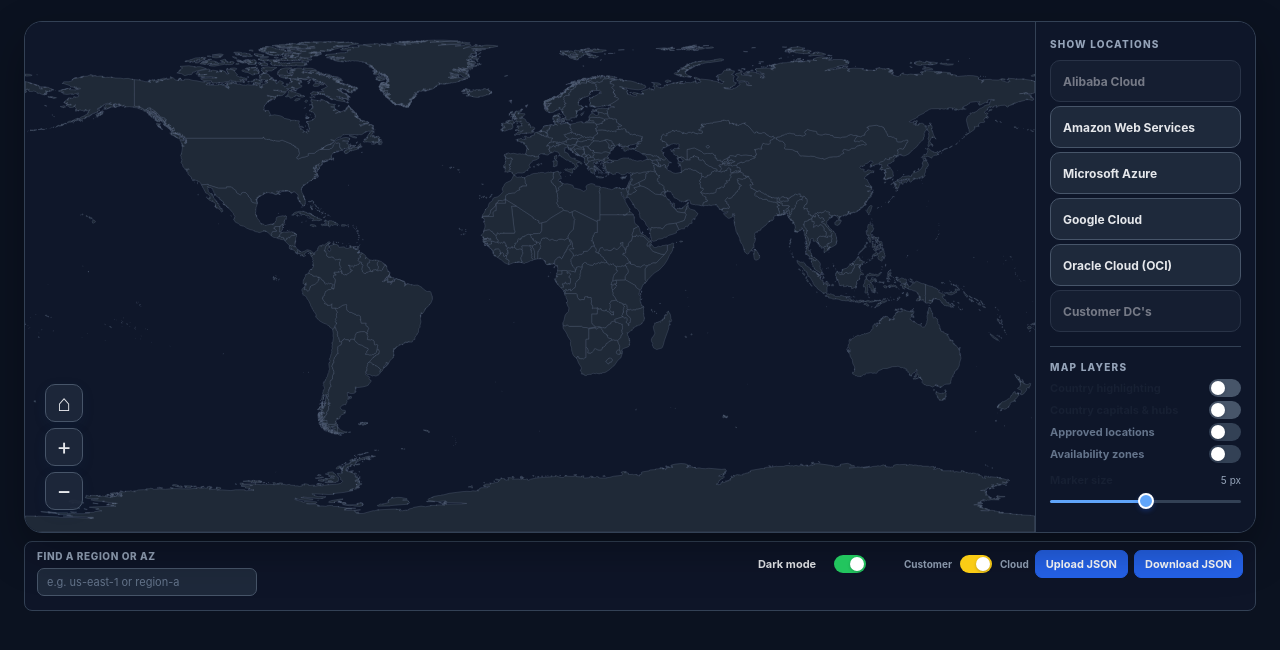
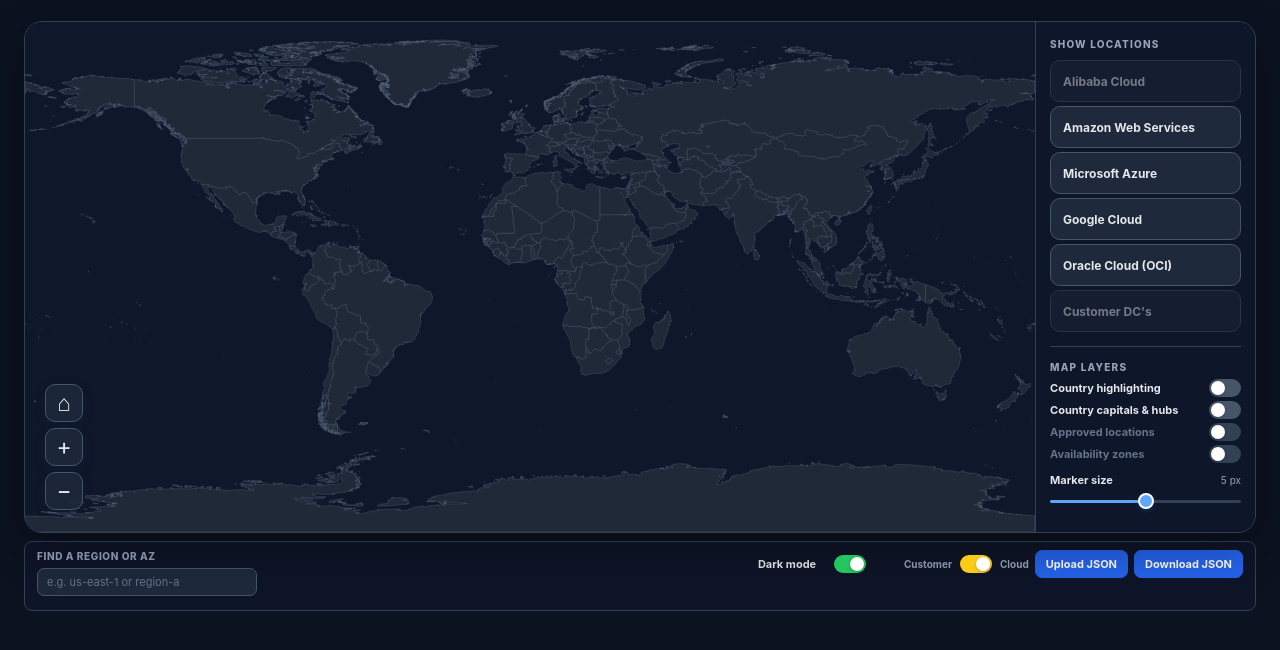
Before and after one commit to r-coley/CloudVendorMap, a plain HTML site: page index.html in a window 1280 px wide. Both pictures are taken after a click on the label "Dark mode". Shown: the part 140-790 px from the top of the page. Drawn offline with Linux system fonts and the light colour scheme; no server answers.

Commit message:
Improve dark mode layer label contrast

```diff
--- a/css/style.css
+++ b/css/style.css
@@ -181,6 +181,8 @@ html[data-theme="dark"] .provider-customer.pressed { border-color: #c084fc; back
 html[data-theme="dark"] .data-upload-card { border-color: #334155; background: rgba(15, 23, 42, .82); }
 html[data-theme="dark"] .location-search input::placeholder { color: #64748b; }
 html[data-theme="dark"] .option-divider { background: #334155; }
+html[data-theme="dark"] .switch-row,
+html[data-theme="dark"] .range-row { color: #e5e7eb; }
 html[data-theme="dark"] .switch { background: #475569; }
 html[data-theme="dark"] .switch-row.is-disabled { color: #64748b; }
 html[data-theme="dark"] .switch-row.is-disabled .switch { background: #334155; }
```
